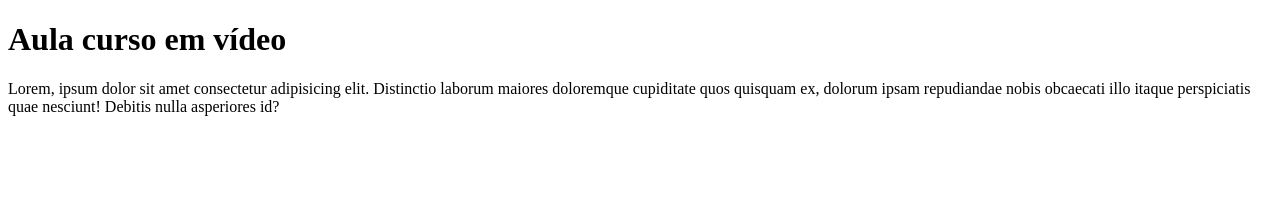
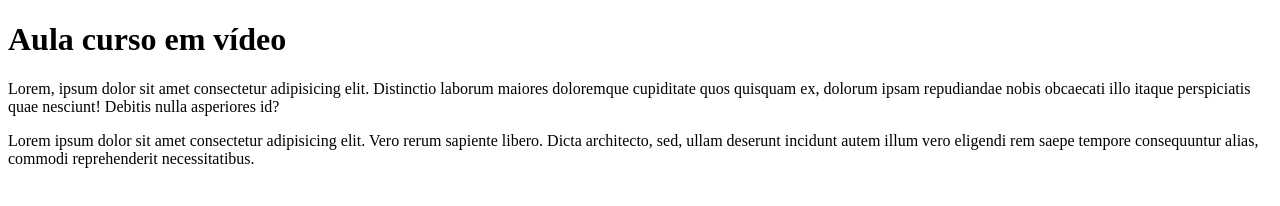
Before and after one commit to Emersonlins/Aula-curso-em-video, a plain HTML site: page Site exemplo/index.html in a window 1280 px wide. Drawn offline with Linux system fonts and the light colour scheme.

Commit message:
Novo paragrafo

```diff
--- a/Site exemplo/index.html
+++ b/Site exemplo/index.html
@@ -9,5 +9,6 @@
 <body>
    <h1>Aula curso em vídeo</h1>
    <p>Lorem, ipsum dolor sit amet consectetur adipisicing elit. Distinctio laborum maiores doloremque cupiditate quos quisquam ex, dolorum ipsam repudiandae nobis obcaecati illo itaque perspiciatis quae nesciunt! Debitis nulla asperiores id?</p>
+   <p>Lorem ipsum dolor sit amet consectetur adipisicing elit. Vero rerum sapiente libero. Dicta architecto, sed, ullam deserunt incidunt autem illum vero eligendi rem saepe tempore consequuntur alias, commodi reprehenderit necessitatibus.</p>
 </body>
 </html>
```
